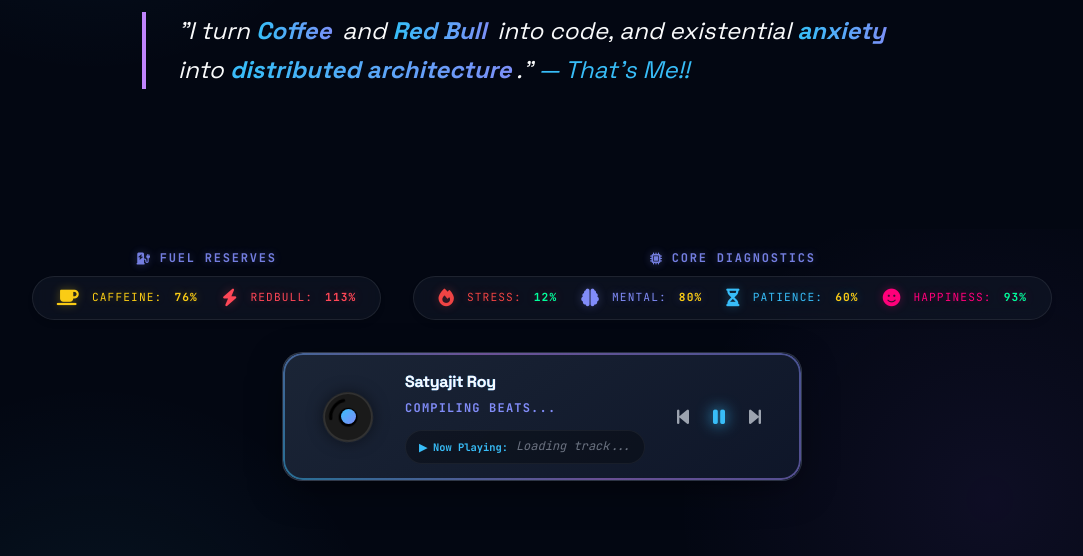
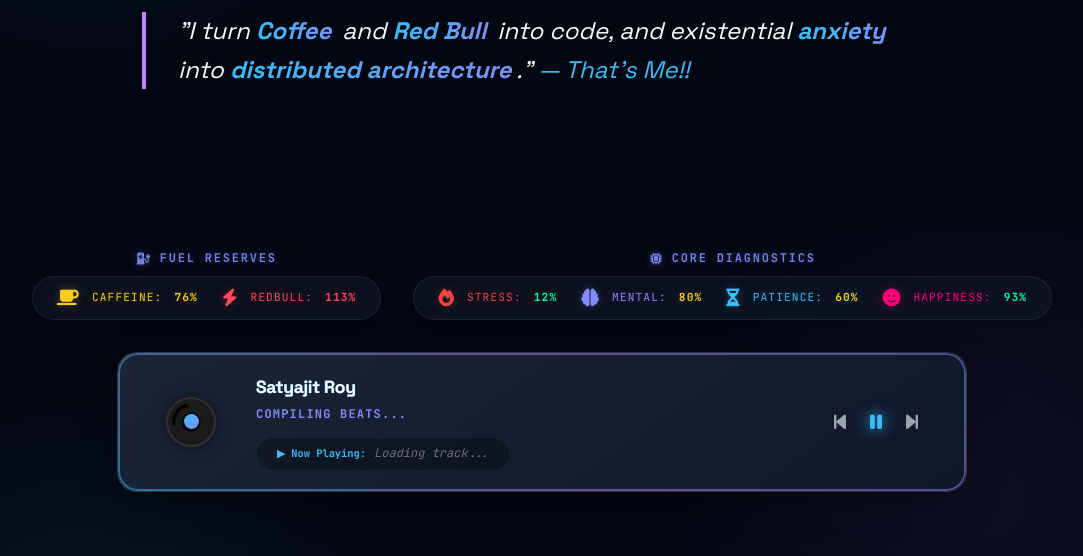
Before and after one commit to kodelint/kodelint.github.io, a Jekyll site: the page built from index.md, in a window 1280 px wide. Shown: the part 4271-4827 px from the top of the page, without its empty margins (98-1181 px from the left). Built offline with Jekyll 4.4.1, drawn with Linux system fonts in a browser that asks for light colours; nearby versions of some CDN libraries.

Commit message:
style: stretch media player footer to match status panels

```diff
--- a/assets/css/main.css
+++ b/assets/css/main.css
@@ -1532,9 +1532,10 @@
   background: rgba(17, 24, 39, 0.9);
   border: 1px solid rgba(255, 255, 255, 0.1);
   border-radius: 20px; /* More rounded like a player */
-  padding: 1rem 2rem;
+  padding: 1.25rem 2rem;
   margin: 0 auto;
-  max-width: 90%;
+  width: 100%; /* Stretch to fill container */
+  max-width: 850px; /* Match approximate width of two status panels + gap */
   font-size: 0.75rem;
   backdrop-filter: blur(12px);
   box-shadow: 0 10px 40px -10px rgba(0, 0, 0, 0.6);
@@ -1569,6 +1570,7 @@
   box-shadow: 0 0 15px rgba(0, 0, 0, 0.5);
   border: 2px solid rgba(255, 255, 255, 0.1);
   position: relative;
+  flex-shrink: 0;
 }
 
 .media-cover::after {
@@ -1597,11 +1599,11 @@
   align-items: center;
   text-align: center;
   gap: 0.25rem;
-  min-width: 200px;
+  flex-grow: 1; /* Take up available space */
 }
 
 .media-title {
-  font-size: 1rem;
+  font-size: 1.1rem;
   font-weight: 800;
   color: var(--text-primary);
   font-family: var(--font-heading);
@@ -1619,12 +1621,13 @@
 .media-track {
   margin-top: 0.5rem;
   background: rgba(0, 0, 0, 0.3);
-  padding: 0.4rem 0.8rem;
+  padding: 0.4rem 1.25rem;
   border-radius: 100px;
   display: flex;
   align-items: center;
   gap: 0.5rem;
   border: 1px solid rgba(255, 255, 255, 0.05);
+  width: fit-content;
 }
 
 .track-status {
@@ -1636,7 +1639,7 @@
 .track-name {
   color: var(--text-tertiary);
   font-style: italic;
-  max-width: 200px;
+  max-width: 300px;
   white-space: nowrap;
   overflow: hidden;
   text-overflow: ellipsis;
@@ -1648,6 +1651,7 @@
   gap: 1.5rem;
   font-size: 1.2rem;
   color: var(--text-secondary);
+  flex-shrink: 0;
 }
 
 .control-icon {
@@ -1669,9 +1673,9 @@
 @media (min-width: 768px) {
   .git-footer {
     flex-direction: row;
-    padding: 1rem 2.5rem;
-    gap: 2rem;
-    width: fit-content;
+    padding: 1.25rem 3rem;
+    gap: 2.5rem;
+    justify-content: space-between;
   }
 
   .media-info {
```
